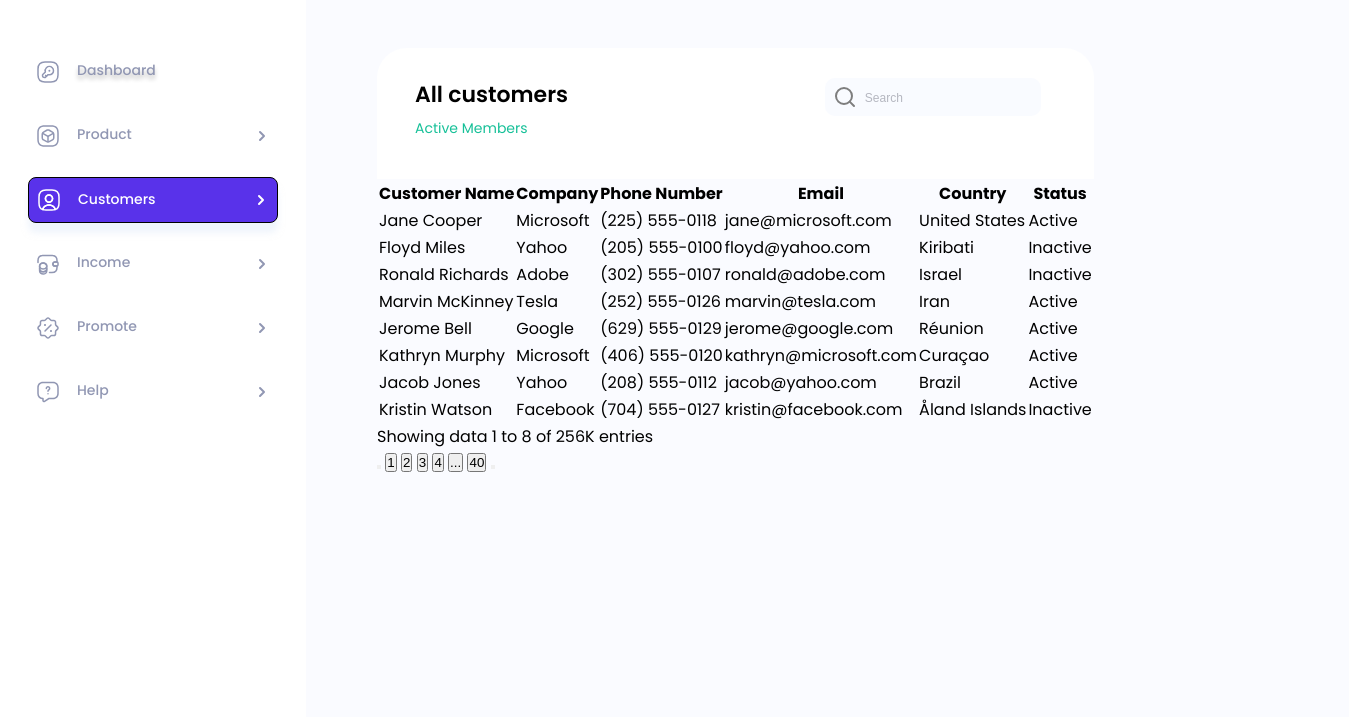
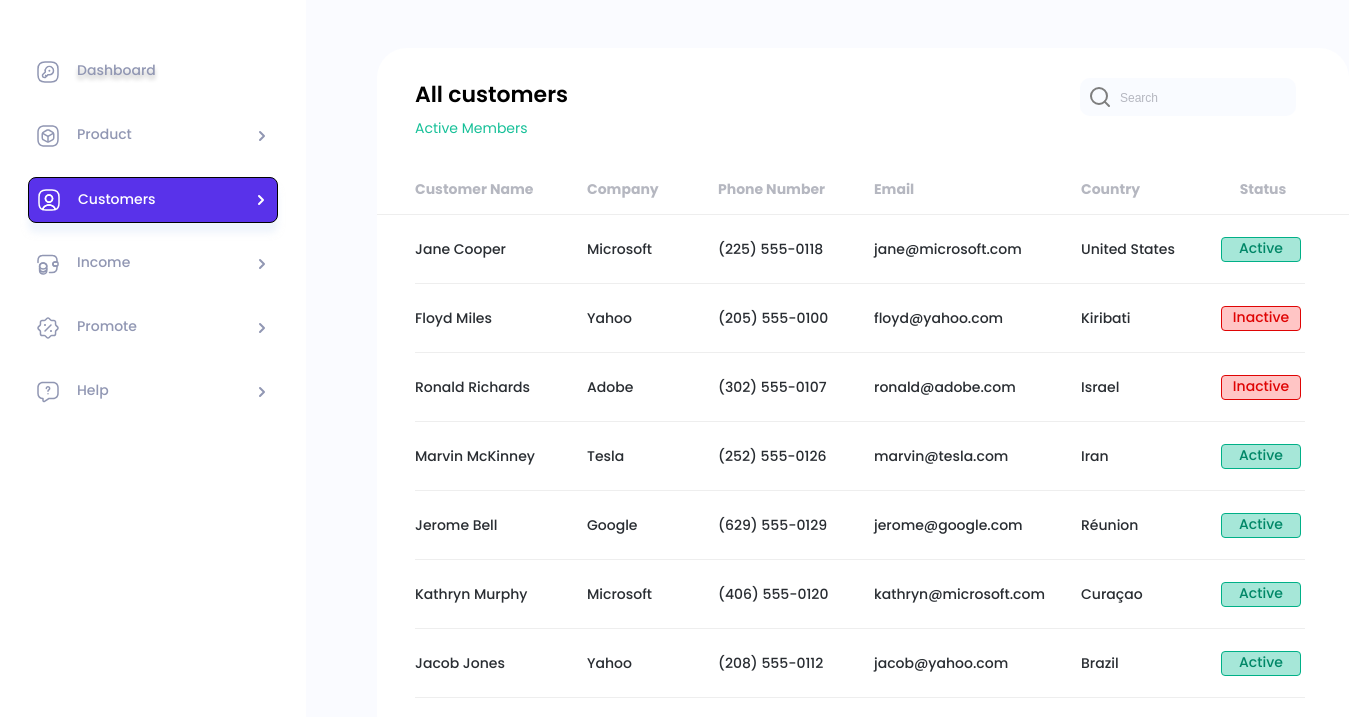
Before and after one commit to Blackdoll-Loki/test_task, a plain HTML site: page index.html in a window 1280 px wide. Shown: the part 79-796 px from the top of the page, 1349 px wide, since content can reach past the window. Drawn offline with Linux system fonts and the light colour scheme.

Commit message:
add some more styles

```diff
--- a/index.html
+++ b/index.html
@@ -39,95 +39,95 @@
         <input type="search" class="search-input" name="search" placeholder="Search">
       </form>
     </div>
-    <table>
-      <thead>
-        <tr>
+    <table class="table">
+      <thead class="table-head">
+        <tr class="table-headings">
           <th>Customer Name</th>
           <th>Company</th>
           <th>Phone Number</th>
           <th>Email</th>
           <th>Country</th>
-          <th>Status</th>
+          <th class="table-headings__status">Status</th>
         </tr>
       </thead>
-      <tbody>
-        <tr>
+      <tbody class="table-body">
+        <tr class="table-row">
           <td>Jane Cooper</td>
           <td>Microsoft</td>
           <td>(225) 555-0118</td>
           <td>jane@microsoft.com</td>
           <td>United States</td>
-          <td>Active</td>
+          <td class="table-status table-status_active">Active</td>
         </tr>
-        <tr>
+        <tr class="table-row">
           <td>Floyd Miles</td>
           <td>Yahoo</td>
           <td>(205) 555-0100</td>
           <td>floyd@yahoo.com</td>
           <td>Kiribati</td>
-          <td>Inactive</td>
+          <td class="table-status table-status_inactive">Inactive</td>
         </tr>
-        <tr>
+        <tr class="table-row">
           <td>Ronald Richards</td>
           <td>Adobe</td>
           <td>(302) 555-0107</td>
           <td>ronald@adobe.com</td>
           <td>Israel</td>
-          <td>Inactive</td>
+          <td class="table-status table-status_inactive">Inactive</td>
         </tr>
-        <tr>
+        <tr class="table-row">
           <td>Marvin McKinney</td>
           <td>Tesla</td>
           <td>(252) 555-0126</td>
           <td>marvin@tesla.com</td>
           <td>Iran</td>
-          <td>Active</td>
+          <td class="table-status table-status_active">Active</td>
         </tr>
-        <tr>
+        <tr class="table-row">
           <td>Jerome Bell</td>
           <td>Google</td>
           <td>(629) 555-0129</td>
           <td>jerome@google.com</td>
           <td>Réunion</td>
-          <td>Active</td>
+          <td class="table-status table-status_active">Active</td>
         </tr>
-        <tr>
+        <tr class="table-row">
           <td>Kathryn Murphy</td>
           <td>Microsoft</td>
           <td>(406) 555-0120</td>
           <td>kathryn@microsoft.com</td>
           <td>Curaçao</td>
-          <td>Active</td>
+          <td class="table-status table-status_active">Active</td>
         </tr>
-        <tr>
+        <tr class="table-row">
           <td>Jacob Jones</td>
           <td>Yahoo</td>
           <td>(208) 555-0112</td>
           <td>jacob@yahoo.com</td>
           <td>Brazil</td>
-          <td>Active</td>
+          <td class="table-status table-status_active">Active</td>
         </tr>
-        <tr>
+        <tr class="table-row">
           <td>Kristin Watson</td>
           <td>Facebook</td>
           <td>(704) 555-0127</td>
           <td>kristin@facebook.com</td>
           <td>Åland Islands</td>
-          <td>Inactive</td>
+          <td class="table-status table-status_inactive">Inactive</td>
         </tr>
       </tbody>
     </table>
-    <div>
+    <div class="result-data">
       <p>Showing data 1 to 8 of  256K entries</p>
       <div class="pages">
-        <button></button>
-        <button>1</button>
-        <button>2</button>
-        <button>3</button>
-        <button>4</button>
-        <button>...</button>
-        <button>40</button>
-        <button></button>
+        <button class="pages_light pages_left"></button>
+        <button class="pages_dark">1</button>
+        <button class="pages_light">2</button>
+        <button class="pages_light">3</button>
+        <button class="pages_light">4</button>
+        <button class="pages_dots">...</button>
+        <button class="pages_light">40</button>
+        <button class="pages_light pages_right"></button>
       </div>
     </div>
   </main>
--- a/src/style.css
+++ b/src/style.css
@@ -149,3 +149,101 @@ body{
   font-size: 12px;
   color: #B5B7C0;
 }
+.table{
+  display: flex;
+  flex-direction: column;
+  background-color: #ffffff;
+  font-weight: 500;
+  font-size: 14px;
+}
+.table-head{
+  color: #B5B7C0;
+}
+.table-headings{
+  display: grid;
+  grid-template-columns: 172px 131px 156px 207px 140px 84px;
+  grid-template-rows: 35px;
+  justify-items: start;
+  padding: 0 44px 0 38px;
+  border-bottom: 1px solid #EEEEEE;
+}
+.table-headings__status{
+  justify-self: center;
+}
+.table-body{
+  display: grid;
+  grid-template-rows: repeat(8, 69px);
+  color: #292D32;
+  padding: 0 44px 0 38px;
+}
+.table-row{
+  display: grid;
+  grid-template-columns: 172px 131px 156px 207px 140px 84px;
+  grid-template-rows: 69px;
+  align-items: center;
+  border-bottom: 1px solid #EEEEEE;
+}
+.table-status{
+  width: 80px;
+  height: 25px;
+  text-align: center;
+  border-radius: 4px;
+}
+.table-status_active{
+  color: #008767;
+  border: 1px solid #00B087;
+  background-color: rgba(22, 192, 152, 0.38)
+  ;
+}
+.table-status_inactive{
+  color: #DF0404;
+  border: 1px solid #DF0404;
+  background-color: #FFC5C5;
+}
+.result-data{
+  display: flex;
+  justify-content: space-between;
+  padding: 30px 40px 52px 38px;
+  background-color: #ffffff;
+  border-bottom-left-radius: 30px;
+  border-bottom-right-radius: 30px;
+  font-weight: 500;
+  font-size: 14px;
+  color: #B5B7C0;
+}
+.pages{
+  width: 271px;
+  height: 24px;
+  display: grid;
+  grid-template-columns: repeat(5, 25px) 9px repeat(2, 25px);
+  grid-template-rows: 24px;
+  gap: 0 12px;
+  font-weight: 500;
+  font-size: 12px;
+}
+.pages_light{
+  background-color: #F5F5F5;
+  border: 1px solid #EEEEEE;
+  border-radius: 4px;
+  color: #404B52;
+}
+.pages_dark{
+  background-color: #5932EA;
+  border: 1px solid #5932EA;
+  border-radius: 4px;
+  color: #ffffff;
+}
+.pages_left{
+  background:center no-repeat url("./icons/a-left.svg"), #F5F5F5;
+  border: 1px solid #EEEEEE;
+  border-radius: 4px;
+}
+.pages_right{
+  background: center no-repeat url("./icons/a-right.svg"), #F5F5F5;
+  border: 1px solid #EEEEEE;
+  border-radius: 4px;
+}
+.pages_dots{
+  border: none;
+  background: transparent;
+}
```
Also changed, not shown: src/icons/a-left.svg (added), src/icons/a-right.svg (added).
